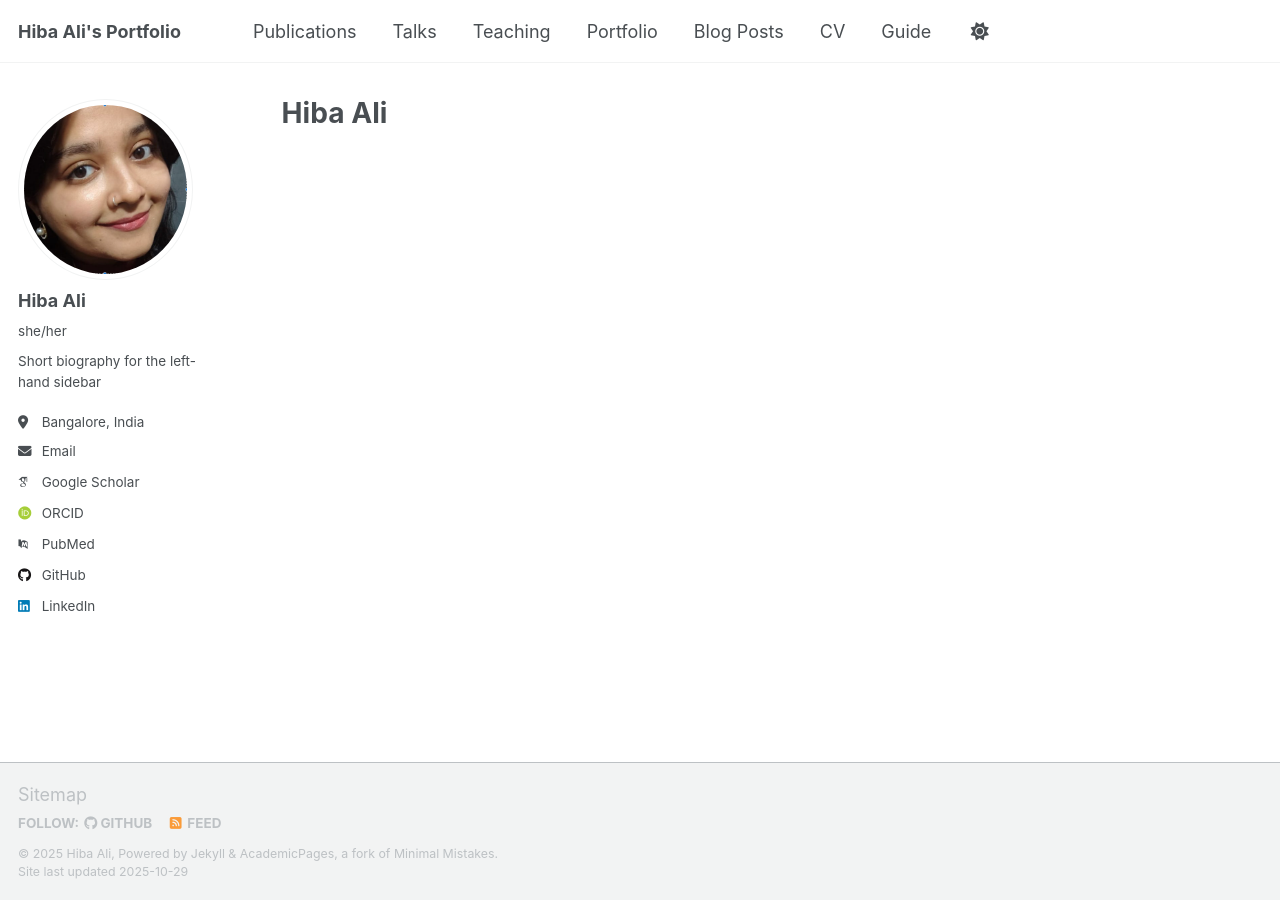
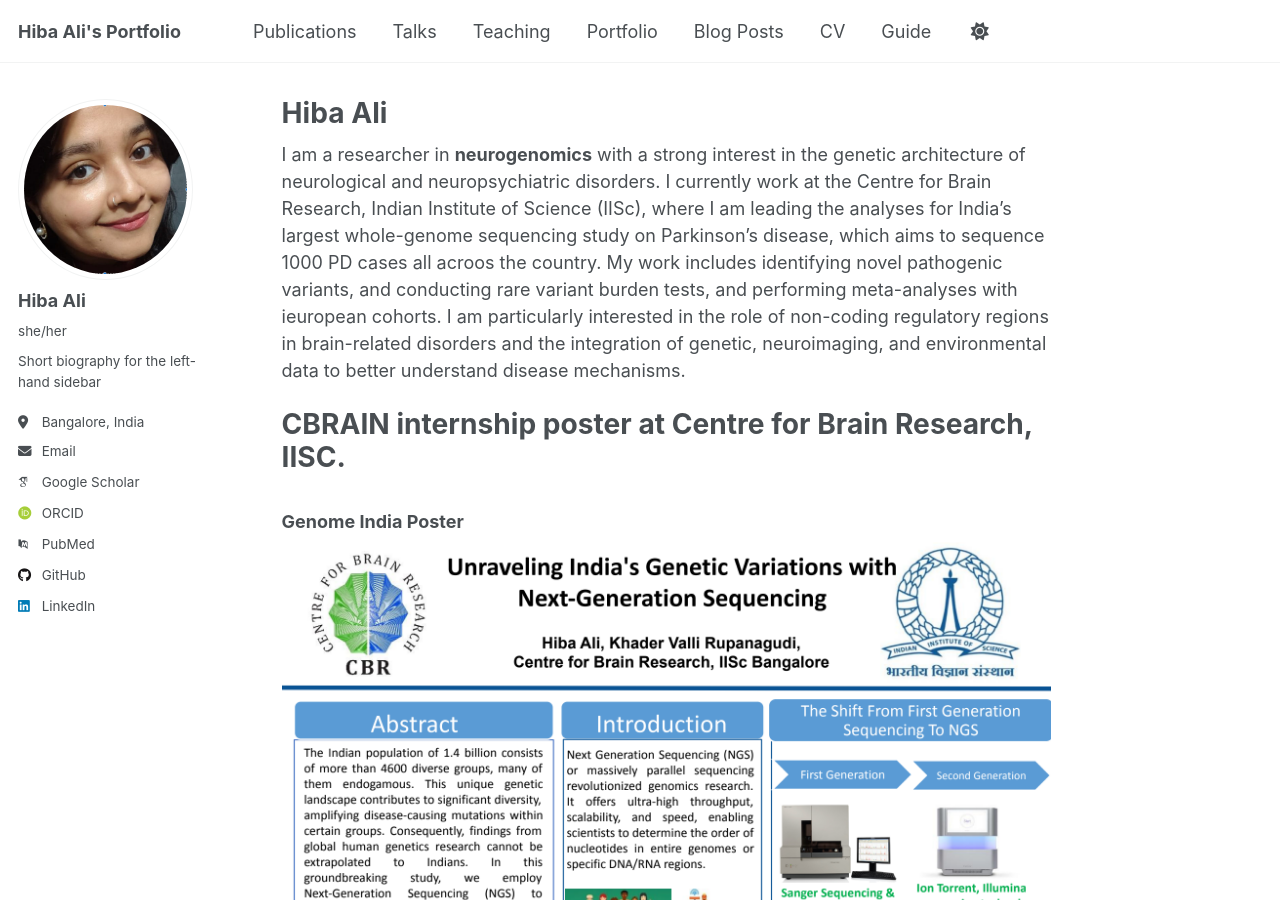
Before and after one commit to hibagenobiks/hibagenobiks.github.io, a Jekyll site: the page built from _pages/about.md, in a window 1280 px wide and 900 px high. Built offline with Jekyll 4.4.1, drawn with Linux system fonts in a browser that asks for light colours; some web fonts are replaced; a script that is not in the unit is left out.

Commit message:
commiting pic

```diff
--- a/_pages/about.md
+++ b/_pages/about.md
@@ -6,3 +6,9 @@ redirect_from:
   - /about/
   - /about.html
 ---
+I am a researcher in **neurogenomics** with a strong interest in the genetic architecture of neurological and neuropsychiatric disorders. I currently work at the Centre for Brain Research, Indian Institute of Science (IISc), where I am leading the analyses for India's largest whole-genome sequencing study on Parkinson’s disease, which aims to sequence 1000 PD cases all acroos the country. My work includes identifying novel pathogenic variants, and conducting rare variant burden tests, and performing meta-analyses with ieuropean cohorts. I am particularly interested in the role of non-coding regulatory regions in brain-related disorders and the integration of genetic, neuroimaging, and environmental data to better understand disease mechanisms.
+
+# CBRAIN internship poster at Centre for Brain Research, IISC.
+
+### Genome India Poster
+![alt text](../images/genome_indiapoxter.png)
```
Also changed, not shown: images/genome_indiapoxter.png (added), 1 other file.
